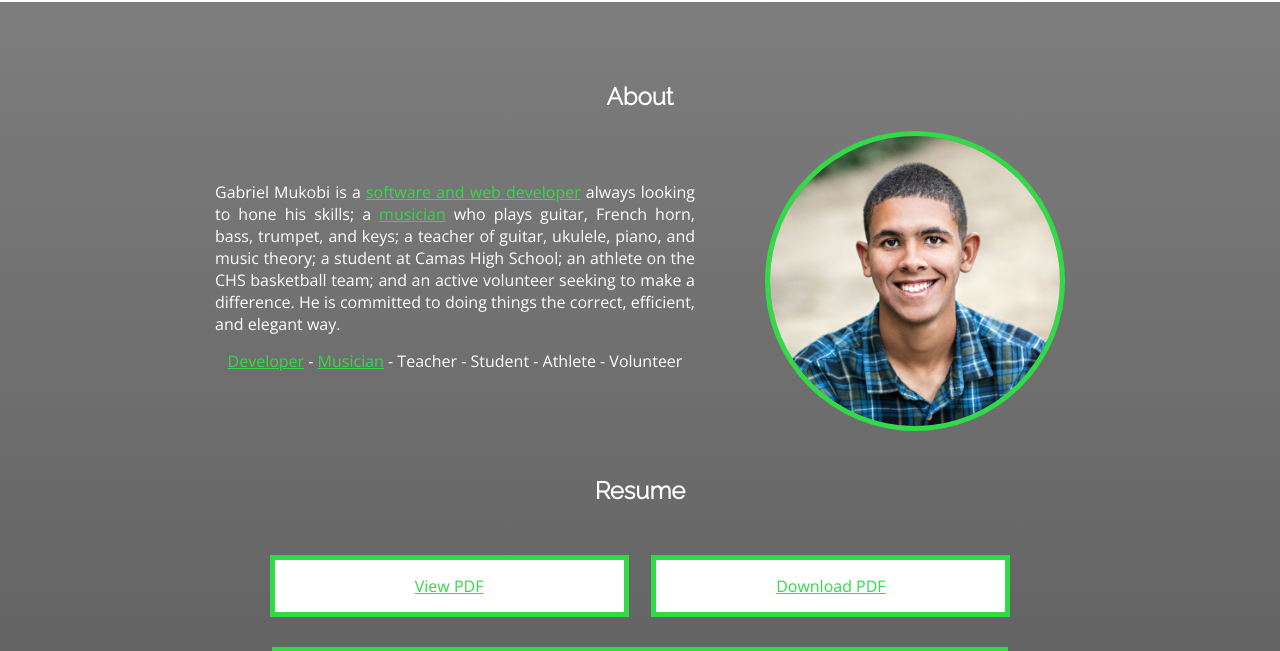
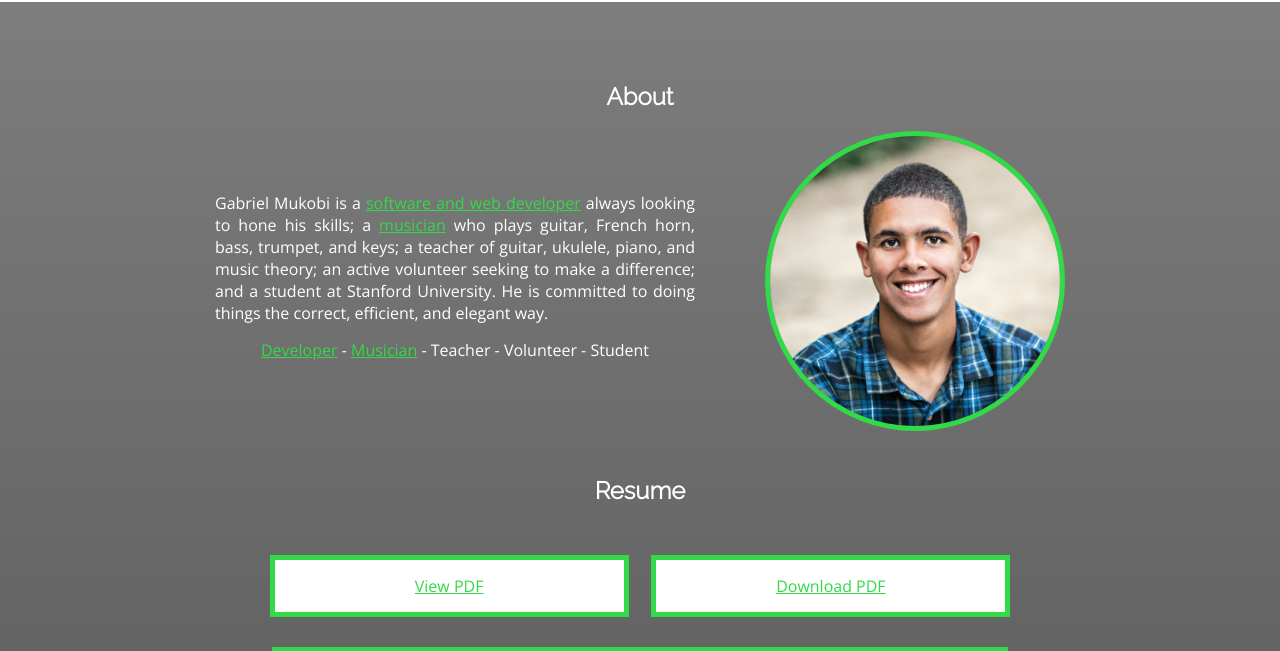
Before and after one commit to mukobi/mukobi.github.io, a plain HTML site: page index.html in a window 1280 px wide. Shown: the part 78-729 px from the top of the page. Drawn offline with nearby package versions, Linux system fonts and the light colour scheme.

Commit message:
Update about text

```diff
--- a/index.html
+++ b/index.html
@@ -34,12 +34,9 @@
           <div class="about_text">
             <p>Gabriel Mukobi is a
               <a href="https://software.gabrielmukobi.com">software and web developer</a> always looking to hone his skills; a
-              <a href="https://music.gabrielmukobi.com">musician</a> who plays guitar, French horn, bass, trumpet, and keys; a teacher of guitar, ukulele, piano, and
-              music theory; a student at Camas High School; an athlete on the CHS basketball team; and an active volunteer
-              seeking to make a difference. He is committed to doing things the correct, efficient, and elegant way.</p>
+              <a href="https://music.gabrielmukobi.com">musician</a> who plays guitar, French horn, bass, trumpet, and keys; a teacher of guitar, ukulele, piano, and music theory; an active volunteer seeking to make a difference; and a student at Stanford University. He is committed to doing things the correct, efficient, and elegant way.</p>
             <p class="aligncenter">
-              <a href="http://gabrielmukobi.com/sticksandstones">Developer</a> -
-              <a href="https://music.gabrielmukobi.com">Musician</a> - Teacher - Student - Athlete - Volunteer</p>
+              <a href="http://gabrielmukobi.com/sticksandstones">Developer</a> - <a href="https://music.gabrielmukobi.com">Musician</a> - Teacher - Volunteer - Student </p>
           </div>
           <div class="about_image">
             <img src="images/gabrielmukobi.jpg" alt="Gabriel Mukobi">
```
